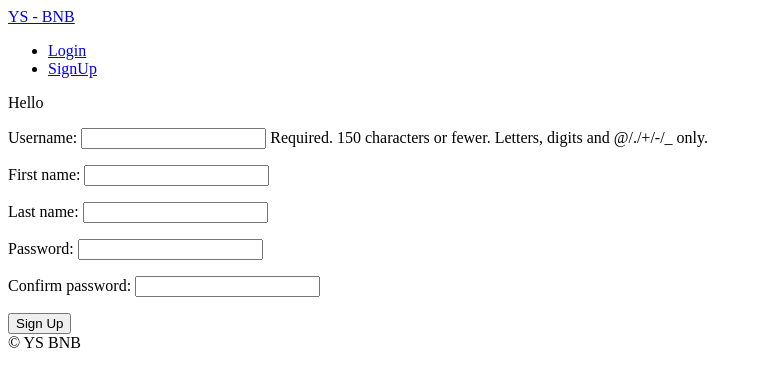
After one commit to songys96/airbnb_mac, a Django app: page /users/signup in a window 1280 px wide. The commit adds this page. Shown: the top 387 px of the page, without its empty margins (0-762 px from the left). Run offline with Django 3.2, Linux system fonts and the light colour scheme.

Commit message:
sign up view and form with modelform and just form

```diff
--- a/templates/partials/nav.html
+++ b/templates/partials/nav.html
@@ -5,6 +5,7 @@
         <li><a href="{% url "users:logout" %}">LogOut</a></li>
         {% else %}
         <li><a href="{% url "users:login" %}">Login</a></li>
+        <li><a href="{% url "users:signup" %}">SignUp</a></li>
         {% endif %}
     </ul>
 
--- /dev/null
+++ b/templates/users/signup.html
@@ -0,0 +1,19 @@
+{% extends "base.html" %}
+
+{% block page_title %}
+    SignUp
+{% endblock page_title %}
+
+{% block search-bar %}
+
+{% endblock search-bar %}
+
+{% block content %}
+    Hello
+    <form method="POST" action="{% url "users:signup" %}">
+        {% csrf_token %}
+        {{form.as_p}}
+    <button>Sign Up</button>
+    </form>
+
+{% endblock content %}
--- a/users/forms.py
+++ b/users/forms.py
@@ -28,3 +28,63 @@ class LoginForm(forms.Form):
         except models.User.DoesNotExist:
             self.add_error("username", forms.ValidationError("User Does Not Exist"))
         return "blabla"
+
+class SignUpForm(forms.ModelForm):
+
+    class Meta:
+        model = models.User
+        fields = ("username", "first_name", "last_name")
+
+    password = forms.CharField(widget=forms.PasswordInput)
+    confirm_password = forms.CharField(widget=forms.PasswordInput)
+
+    def clean(self):
+        password = self.cleaned_data.get("password")
+        confirm_password = self.cleaned_data.get("confirm_password")
+        if password != confirm_password:
+            raise forms.ValidationError("confirm password is not correct")
+        return self.cleaned_data
+
+    def save(self, *args, **kwargs):
+        password = self.cleaned_data.get("password")
+
+        user = super().save(commit=False)
+        user.set_password(password)
+        user.save()
+        print("user created")
+
+
+
+
+
+
+class SignUpForm_가내수공업(forms.Form):
+
+    username = forms.CharField(max_length=30)
+    first_name = forms.CharField(max_length=30)
+    last_name = forms.CharField(max_length=30)
+    password = forms.CharField(widget=forms.PasswordInput)
+    confirm_password = forms.CharField(widget=forms.PasswordInput)
+
+    def clean(self):
+        username = self.cleaned_data.get("username")
+        password = self.cleaned_data.get("password")
+        confirm_password = self.cleaned_data.get("confirm_password")
+        try:
+            models.User.objects.get(username=username)
+            raise forms.ValidationError("User already exists")
+        except models.User.DoesNotExist:
+            if password != confirm_password:
+                raise forms.ValidationError("confirm password is not correct")
+            return self.cleaned_data
+
+    def save(self):
+        username = self.cleaned_data.get("username")
+        first_name = self.cleaned_data.get("first_name")
+        last_name = self.cleaned_data.get("last_name")
+        password = self.cleaned_data.get("password")
+
+        user = models.User.objects.create_user(username, password=password)
+        user.first_name = first_name
+        user.last_name = last_name
+        user.save()
--- a/users/models.py
+++ b/users/models.py
@@ -44,8 +44,8 @@ class User(AbstractUser):
     gender = models.CharField(choices=GENDER_CHOICES, max_length=10, null=True, blank=True)
     bio = models.TextField(default="", blank=True)
     birthdate = models.DateField(null=True)
-    language = models.CharField(choices=LANGUAGE_CHOICES, max_length=10, null=True, blank=True)
-    currency = models.CharField(choices=CURRENCY_CHOICES, max_length=6, null=True, blank=True)
+    language = models.CharField(choices=LANGUAGE_CHOICES, max_length=10, null=True, blank=True, default=LANGUAGE_KOR)
+    currency = models.CharField(choices=CURRENCY_CHOICES, max_length=6, null=True, blank=True, default=CURRENCY_KRW)
     superhost = models.BooleanField(default=False)
 
     def __str__(self):
--- a/users/urls.py
+++ b/users/urls.py
@@ -6,4 +6,5 @@ app_name = "users"
 urlpatterns = [
     path("login", views.LoginView.as_view(), name="login"),
     path("logout", views.log_out, name="logout"),
+    path("signup", views.SignUpView.as_view(), name="signup")
 ]
--- a/users/views.py
+++ b/users/views.py
@@ -19,6 +19,33 @@ class LoginView(FormView):
         if user is not None:
             login(self.request, user)
         return super().form_valid(form)
+
+
+
+
+def log_out(request):
+    logout(request)
+    return redirect("core:home")
+
+class SignUpView(FormView):
+
+    form_class = forms.SignUpForm
+    template_name = "users/signup.html"
+    success_url = reverse_lazy("core:home")
+
+    def form_valid(self, form):
+        form.save()
+        username = form.cleaned_data.get("username")
+        password = form.cleaned_data.get("password")
+        print(username, password)
+        user = authenticate(self.request, username=username, password=password)
+        print(user)
+        if user is not None:
+            login(self.request, user)
+            print("login~~~")
+        return super().form_valid(form)
+
+
 
 
 
@@ -47,8 +74,3 @@ class LoginView_가내수공업(View):
 
             return redirect(reverse("core:home"))
         return render(request, "users/login.html", {"form":form})
-
-
-def log_out(request):
-    logout(request)
-    return redirect("core:home")
```
Also changed, not shown: db.sqlite3.
